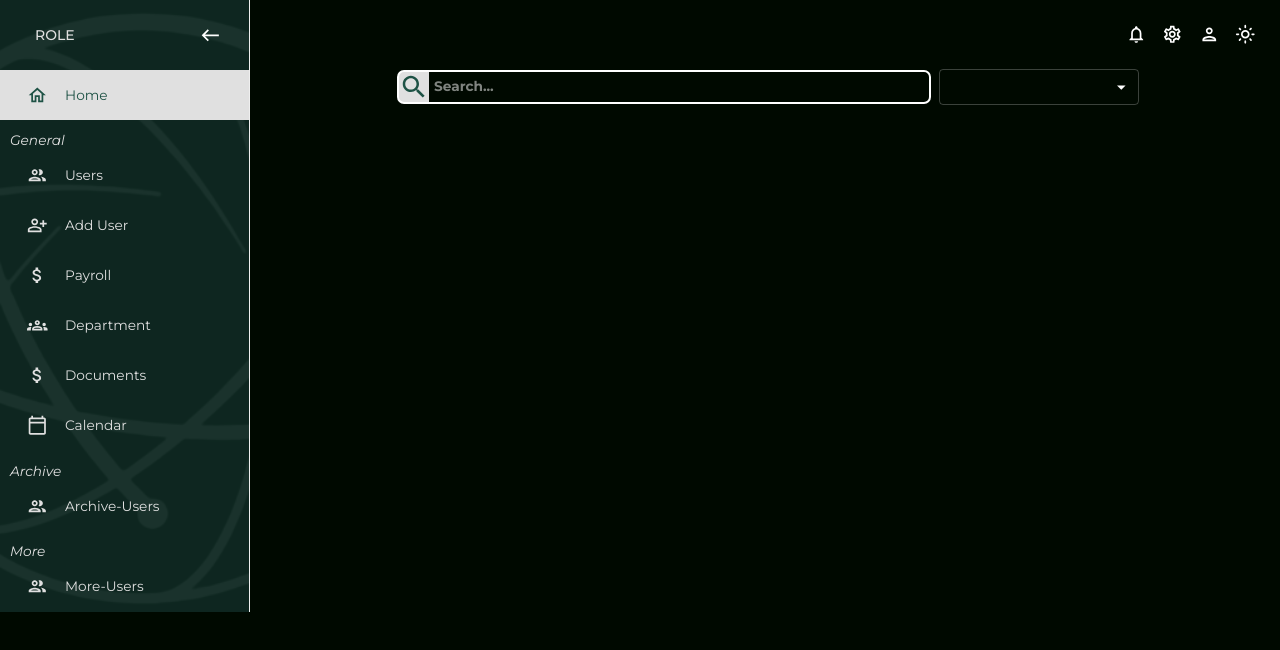
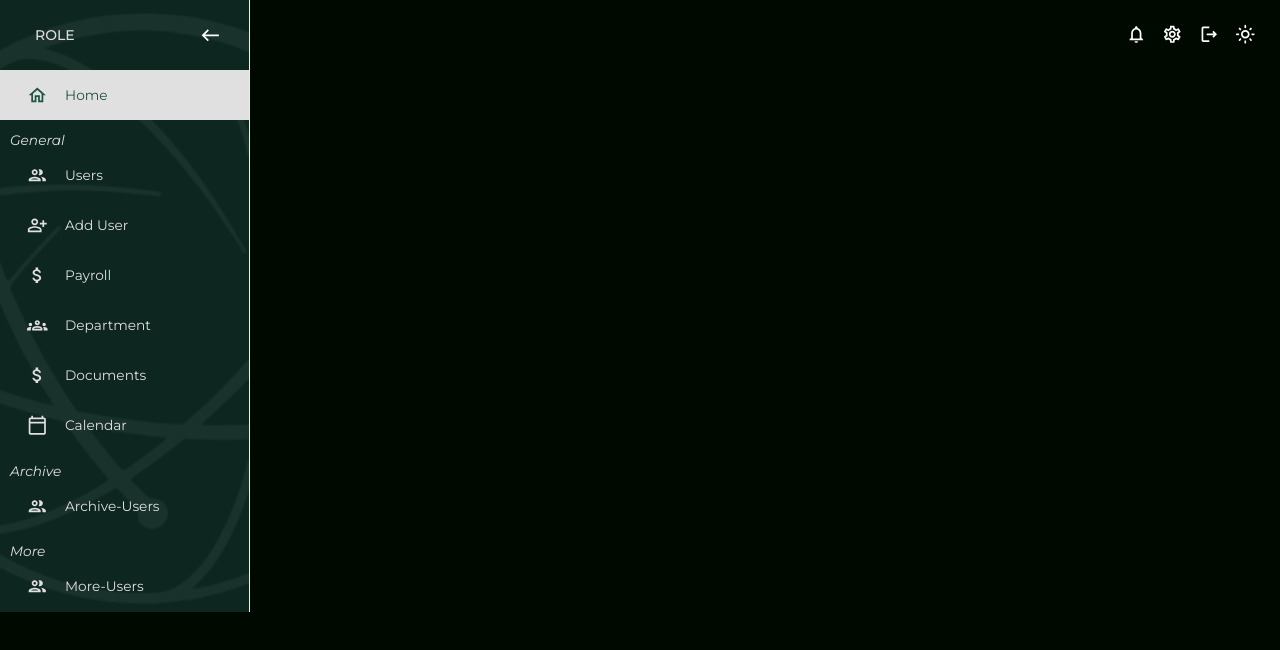
Before and after one commit to Shugaba-Wuta/nitda-intern-frontend, a React (Create React App) app: page / in a window 1280 px wide. Shown: the top 650 px of the page. Built offline with nearby package versions, Linux system fonts and the light colour scheme.

Commit message:
Toolbar and sidebar complete

```diff
--- a/src/pages/Topbar.tsx
+++ b/src/pages/Topbar.tsx
@@ -1,25 +1,15 @@
 import React, { useContext } from "react";
-import {
-  Box,
-  IconButton,
-  useTheme,
-  Tooltip,
-  Select,
-  MenuItem,
-  InputLabel,
-} from "@mui/material";
-import { ColorModeContext, tokens } from "../theme";
-import InputBase from "@mui/material/InputBase";
+import { Box, IconButton, useTheme, Tooltip } from "@mui/material";
+import { ColorModeContext } from "../theme";
 import LightModeOutlinedIcon from "@mui/icons-material/LightModeOutlined";
 import DarkModeOutlinedIcon from "@mui/icons-material/DarkModeOutlined";
 import NotificationsOutlinedIcon from "@mui/icons-material/NotificationsOutlined";
 import SettingsOutlinedIcon from "@mui/icons-material/SettingsOutlined";
-import PersonOutlinedIcon from "@mui/icons-material/PersonOutlined";
-import SearchOutlinedIcon from "@mui/icons-material/SearchOutlined";
+import LogoutOutlinedIcon from "@mui/icons-material/LogoutOutlined";
 
 function Topbar() {
   const theme = useTheme();
-  const colors = tokens(theme.palette.mode);
+  //   const colors = tokens(theme.palette.mode);
   const colorMode = useContext(ColorModeContext);
 
   return (
@@ -39,13 +29,15 @@ function Topbar() {
             </IconButton>
           </Tooltip>
 
-          <Tooltip title="Account">
+          <Tooltip title="Logout">
             <IconButton>
-              <PersonOutlinedIcon />
+              <LogoutOutlinedIcon />
             </IconButton>
           </Tooltip>
 
-          <Tooltip title="Dark Mode">
+          <Tooltip
+            title={(theme.palette.mode === "dark" ? "Light" : "Dark") + " Mode"}
+          >
             <IconButton onClick={colorMode.toggleColorMode}>
               {theme.palette.mode === "light" ? (
                 <DarkModeOutlinedIcon />
@@ -56,64 +48,6 @@ function Topbar() {
           </Tooltip>
         </Box>
       </Box>
-      {/* Search box */}
-      <Box
-        borderRadius="3px"
-        sx={{
-          display: "flex",
-          mx: "auto",
-        }}
-      >
-        <Box
-          component="form"
-          sx={{
-            display: "flex",
-            marginLeft: 1,
-            flex: 1,
-            padding: "0 5px",
-            alignItems: "center",
-          }}
-          noValidate
-          autoComplete="off"
-        >
-          <Box
-            display={"flex"}
-            sx={{
-              outlineColor: colors.green[800],
-              outline: "2px solid",
-              borderRadius: "5px",
-            }}
-          >
-            <SearchOutlinedIcon
-              sx={{
-                fontSize: "30px",
-                color: colors.green[800],
-                background: colors.gray[100],
-              }}
-            />
-            <InputBase
-              sx={{
-                paddingX: "5px",
-                fontWeight: "bold",
-                maxWidth: "500px",
-                width: "max(300px,70vw)",
-              }}
-              placeholder="Search..."
-              name="search"
-              id="search"
-            />
-          </Box>
-          <Select
-            sx={{ padding: "0", marginLeft: "10px", width: "200px" }}
-            size={"small"}
-            MenuProps={{ PaperProps: { style: { width: 200 } } }}
-          >
-            <MenuItem value={10}>Ten</MenuItem>
-            <MenuItem value={20}>Twenty</MenuItem>
-            <MenuItem value={30}>Thirty</MenuItem>
-          </Select>
-        </Box>
-      </Box>
     </Box>
   );
 }
--- /dev/null
+++ b/src/utils/generic-utils.tsx
@@ -0,0 +1,3 @@
+export const toTitleCase = (s: string) => {
+  return s[0].toLocaleUpperCase() + s.substring(1).toLocaleLowerCase();
+};
```
Also changed, not shown: src/components/Searchbar.tsx (added, +85 -0 lines).
